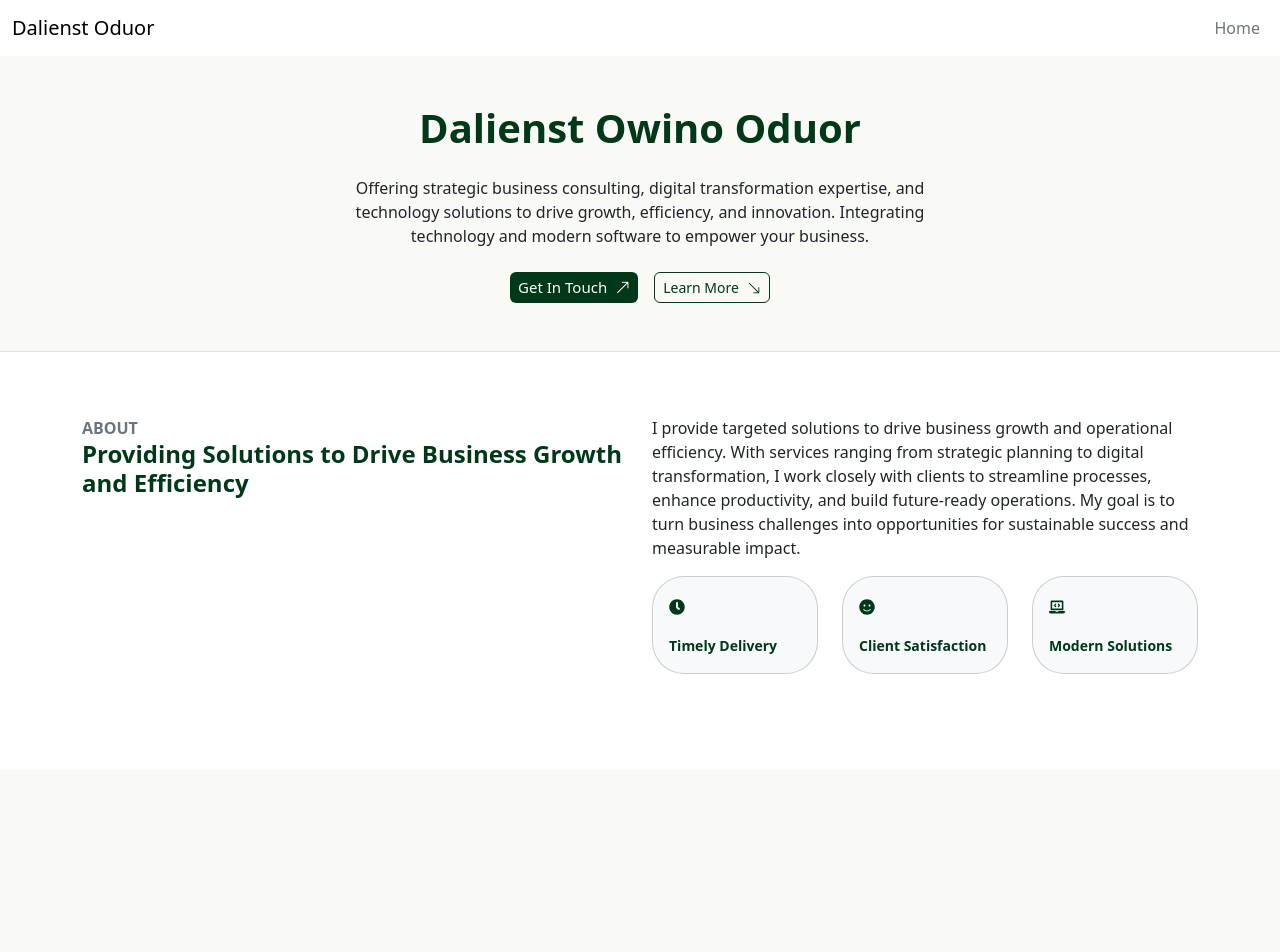
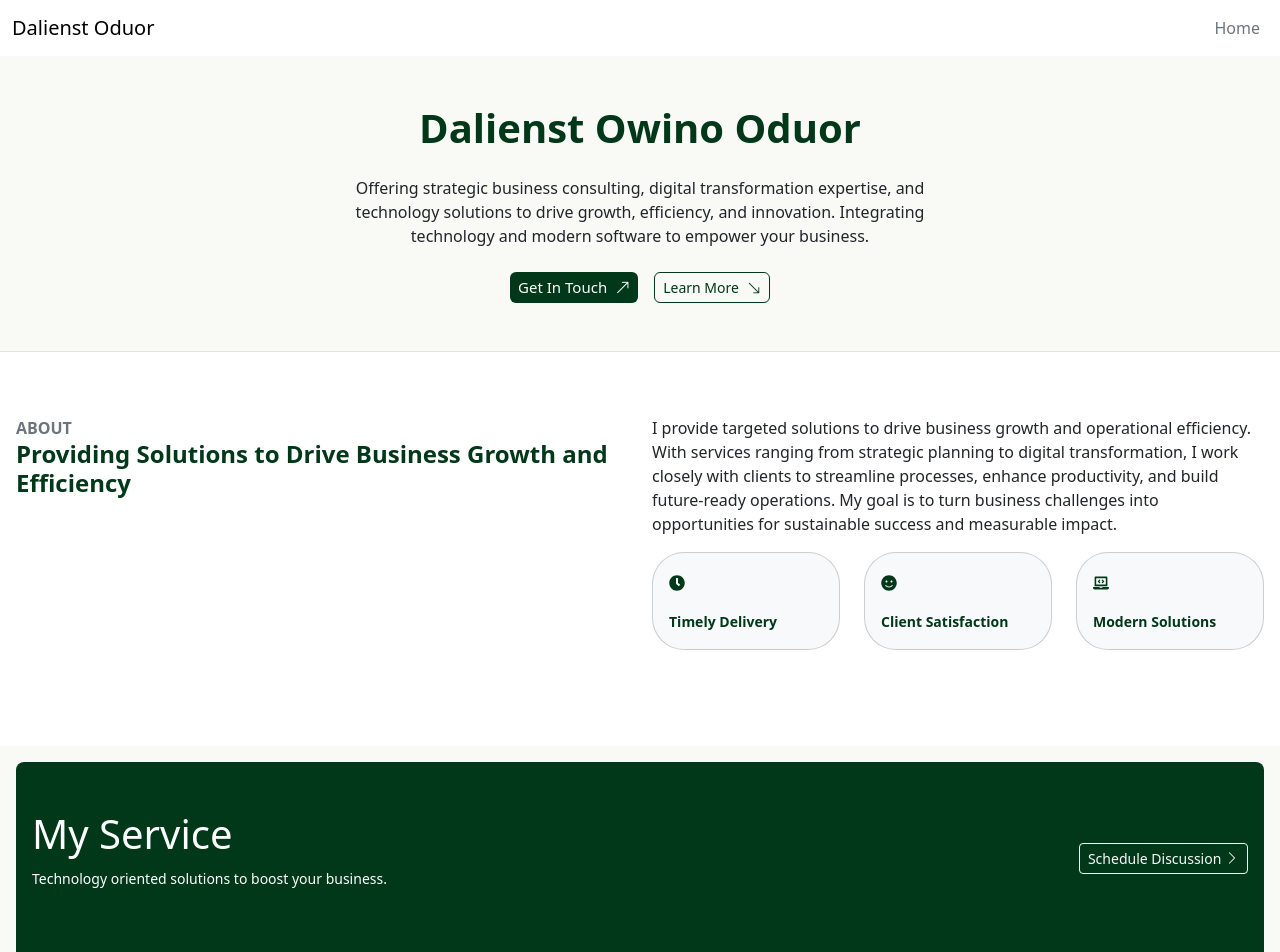
Before and after one commit to dalienst/dalienst, a Next.js app: page / in a window 1280 px wide. Shown: the top 952 px of the page. Before the commit the page ends 800 px from the top, so only its background shows below. Built offline with nearby package versions, Linux system fonts and the light colour scheme.

Commit message:
added services section

```diff
--- a/app/globals.css
+++ b/app/globals.css
@@ -70,3 +70,7 @@ body {
 .about-summary {
   color: #013819;
 }
+
+.services-bg {
+  background-color: var(--primary);
+}
--- a/app/page.jsx
+++ b/app/page.jsx
@@ -1,5 +1,6 @@
 import About from "@/components/landing/About";
 import Header from "@/components/landing/Header";
+import Services from "@/components/landing/Services";
 import React from "react";
 
 function Home() {
@@ -7,6 +8,7 @@ function Home() {
     <>
       <Header />
       <About />
+      <Services />
     </>
   );
 }
--- a/components/landing/About.jsx
+++ b/components/landing/About.jsx
@@ -4,8 +4,8 @@ import React from "react";
 
 function About() {
   return (
-    <div className="container-fluid bg-white">
-      <div className="container py-5">
+    <div className="container-fluid bg-white px-3">
+      <div className=" py-5">
         <div className="row py-3">
           <div className="col-md-6 col-sm-12 mb-3">
             <p className="text-uppercase fw-bold text-secondary mb-0">About</p>
--- /dev/null
+++ b/components/landing/Services.jsx
@@ -0,0 +1,32 @@
+import Link from "next/link";
+import React from "react";
+
+function Services() {
+  return (
+    <div className="container-fluid px-3 py-3">
+      <div className="py-5 services-bg px-3 text-white rounded-3">
+        <section className="mb-3 d-flex flex-column flex-md-row justify-content-between align-items-start align-items-md-center">
+          <div>
+            <h1>My Service</h1>
+            <p>
+              <small>
+                Technology oriented solutions to boost your business.
+              </small>
+            </p>
+          </div>
+
+          <div>
+            <Link href="#" className="btn btn-sm btn-outline-light">
+              Schedule Discussion{" "}
+              <span>
+                <i className="bi bi-chevron-right" />
+              </span>
+            </Link>
+          </div>
+        </section>
+      </div>
+    </div>
+  );
+}
+
+export default Services;
```
Also changed, not shown: data/services.jsx (added, +40 -0 lines).
